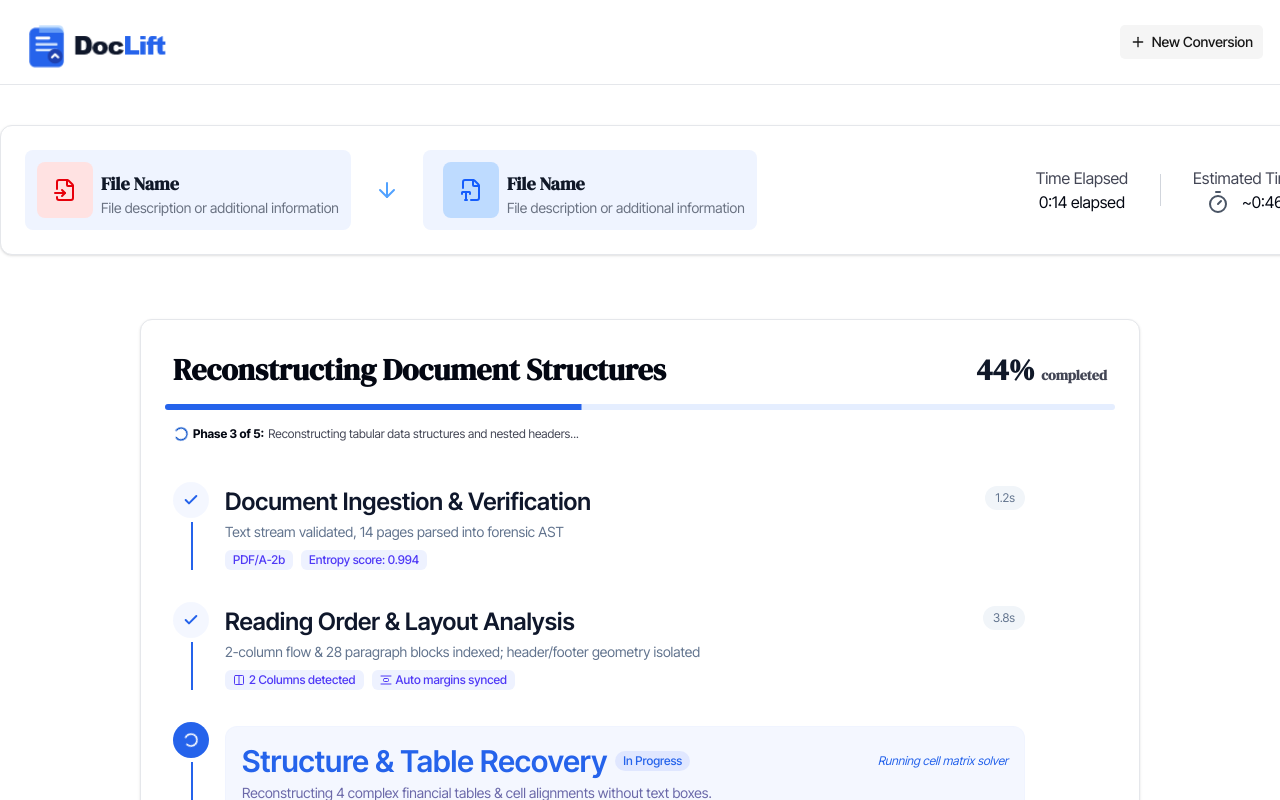
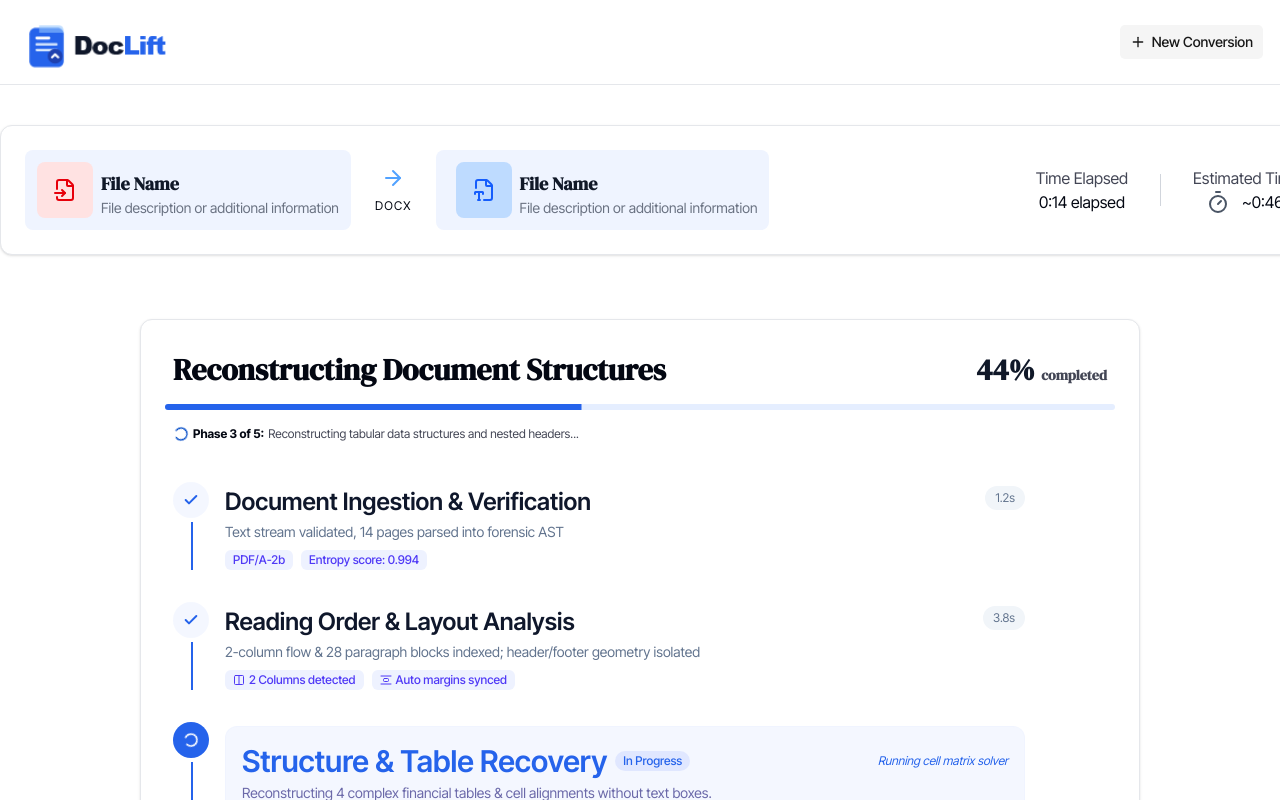
Before and after one commit to AmaliTech-Training-Academy/doclift, a Next.js app in the folder apps/web/: page / in a window 1280 px wide. Shown: the top 800 px of the page. Built offline with nearby package versions, Linux system fonts and the light colour scheme.

Commit message:
fix: add arrow indicator label to HeaderBar component

```diff
--- a/apps/web/src/components/progress/HeaderBar.tsx
+++ b/apps/web/src/components/progress/HeaderBar.tsx
@@ -26,7 +26,8 @@ const HeaderBar = () => {
               </div>
               {/* Arrow Indicator  */}
               <div className="flex flex-col items-center justify-center gap-2 rounded-lg p-2">
-                <ArrowRight className="size-5 sm:size-6 text-blue-400 rotate-90" />
+                <ArrowRight className="size-5 sm:size-6 text-blue-400 rotate-90 md:rotate-0" />
+                <p className="text-xs hidden md:block tracking-widest">DOCX</p>
               </div>
               {/* Target File */}
               <div className="flex md:items-center md:justify-center gap-2 bg-[#EFF4FF] rounded-lg p-2  sm:p-3">
```
